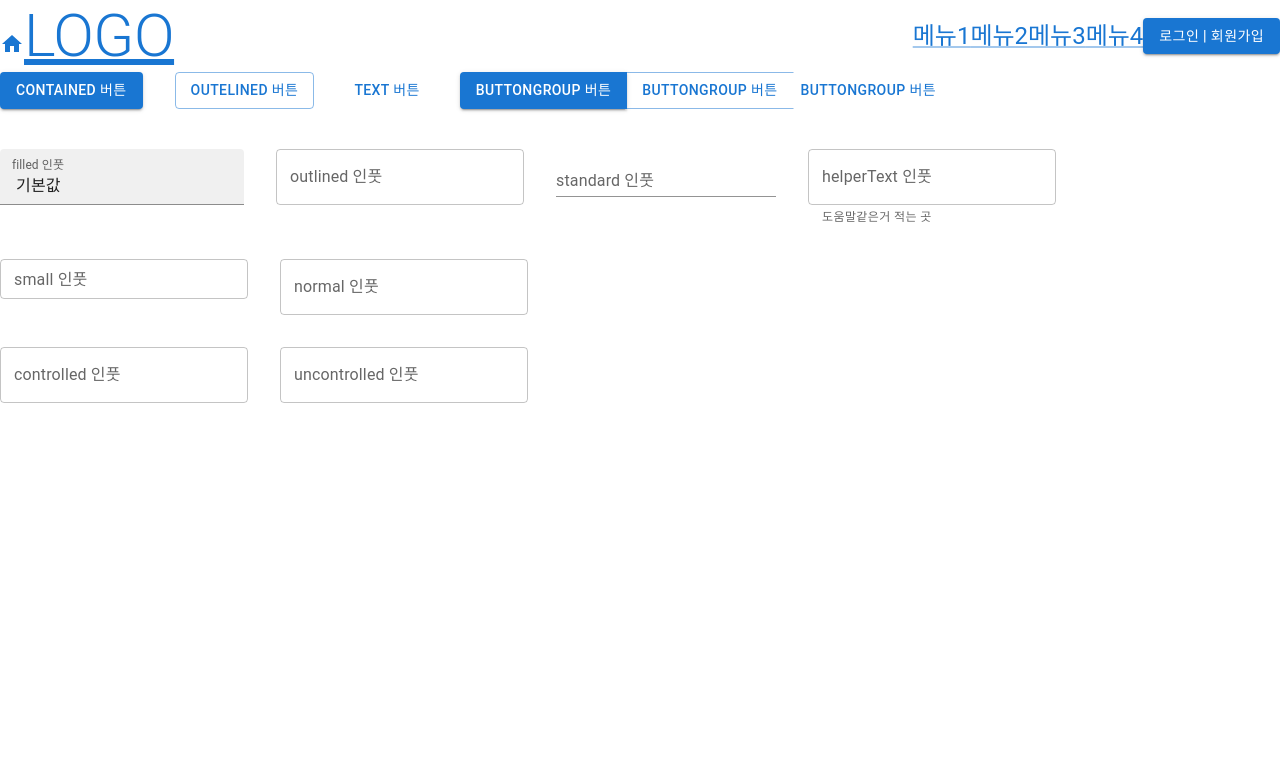
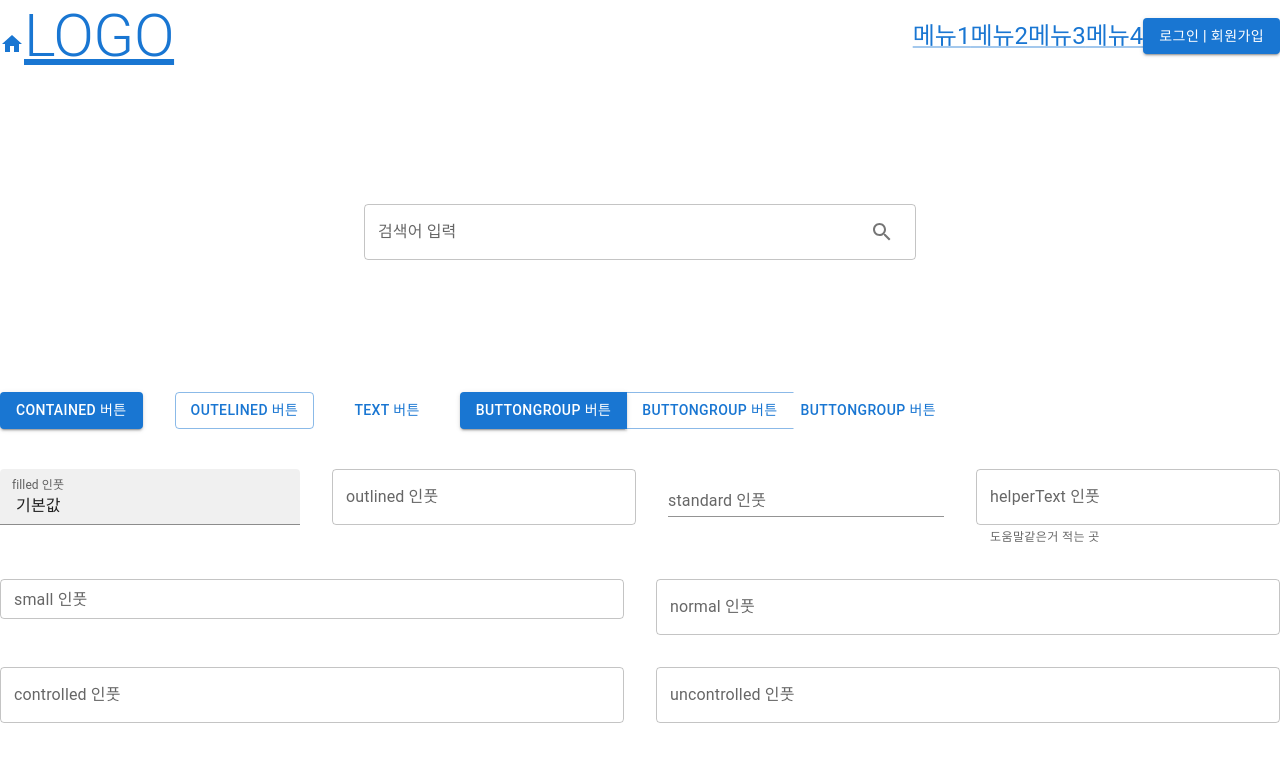
Before and after one commit to moji191019/mhjg-frontend, a React (Create React App) app: page / in a window 1280 px wide. Shown: the top 762 px of the page. Built offline with nearby package versions, Linux system fonts and the light colour scheme.

Commit message:
메인 검색박스 추가

```diff
--- a/src/App.tsx
+++ b/src/App.tsx
@@ -4,6 +4,7 @@ import styles from './App.module.scss';
 import BaseButton from './components/baseComp/BaseButton';
 import BaseInput from './components/baseComp/BaseInput';
 import Header from './header/Header';
+import SearchBox from './search/SearchBox';
 
 const App = () => {
   const handleButtonClick = (event: React.MouseEvent<HTMLButtonElement>) => {
@@ -16,6 +17,7 @@ const App = () => {
     <div className="App">
       <Header />
       <main>
+        <SearchBox></SearchBox>
         <section className={styles.buttonSection}>
           <BaseButton text="contained 버튼" variant="contained" onClickHandler={handleButtonClick} />
           <BaseButton text="outelined 버튼" variant="outlined" onClickHandler={handleButtonClick} />
--- a/src/components/baseComp/BaseButton.tsx
+++ b/src/components/baseComp/BaseButton.tsx
@@ -10,6 +10,12 @@ type BaseButtonProps = {
   onClickHandler?: (event: React.MouseEvent<HTMLButtonElement>) => void;
 };
 
+/**
+ * @param text 버튼에 표시될 문구
+ * @param variant 버튼 스타일
+ * @param size 버튼 사이즈
+ * @param onClickHandler 버튼 onClick 콜백함수
+ */
 const BaseButton = ({ ...props }: BaseButtonProps) => {
   const { text, variant, size, onClickHandler } = props;
   {
--- a/src/components/baseComp/BaseInput.tsx
+++ b/src/components/baseComp/BaseInput.tsx
@@ -1,5 +1,6 @@
 import React from 'react';
-import { TextField } from '@mui/material';
+import { InputProps, TextField } from '@mui/material';
+import { SxProps } from '@mui/material/styles';
 /**
  * 참고: https://mui.com/material-ui/react-text-field/#basic-textfield
  */
@@ -9,11 +10,22 @@ type BaseTextFieldProps = {
   defaultValue?: string;
   helperText?: string;
   size?: 'small' | 'medium';
+  inputProps?: InputProps;
+  sx?: SxProps;
   onChangeHandler?: (event: React.ChangeEvent<HTMLInputElement>) => void;
 };
 
+/**
+ * @property label 라벨값
+ * @property variant 인풋 스타일
+ * @property defaultValue 렌더링 시 기본값
+ * @property helperText 인풋 아래에 작게 쓰여진 도움말
+ * @property size 인풋 사이즈
+ * @property onChangeHandler 인풋 onChange 콜백함수
+ */
 const BaseInput = ({ ...props }: BaseTextFieldProps) => {
-  const { label, variant, defaultValue, helperText, size, onChangeHandler } = props;
+  const { label, variant, defaultValue, helperText, size, onChangeHandler, inputProps, sx } = props;
+  console.log(sx);
   return (
     <TextField
       size={size}
@@ -22,6 +34,8 @@ const BaseInput = ({ ...props }: BaseTextFieldProps) => {
       variant={variant}
       helperText={helperText}
       onChange={onChangeHandler}
+      InputProps={inputProps}
+      sx={{ flexGrow: 1 }}
     />
   );
 };
--- /dev/null
+++ b/src/search/SearchBox.tsx
@@ -0,0 +1,29 @@
+import { Box, Container, InputAdornment } from '@mui/material';
+import React from 'react';
+import BaseInput from '../components/baseComp/BaseInput';
+import SearchIcon from '@mui/icons-material/Search';
+import styles from './SearchBox.module.scss';
+
+const SearchBox = () => {
+  return (
+    <Container maxWidth="sm">
+      <Box sx={{ display: 'flex', height: '40vh', alignItems: 'center' }}>
+        <BaseInput
+          label={'검색어 입력'}
+          inputProps={{
+            endAdornment: (
+              <InputAdornment position="start">
+                <SearchIcon />
+              </InputAdornment>
+            ),
+          }}
+          sx={{
+            flexGrow: 1,
+          }}
+        ></BaseInput>
+      </Box>
+    </Container>
+  );
+};
+
+export default SearchBox;
```
Also changed, not shown: src/search/SearchBox.module.scss (added).
